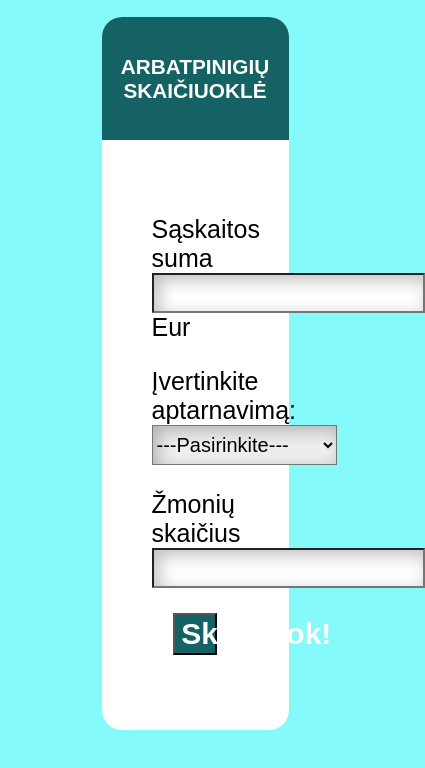
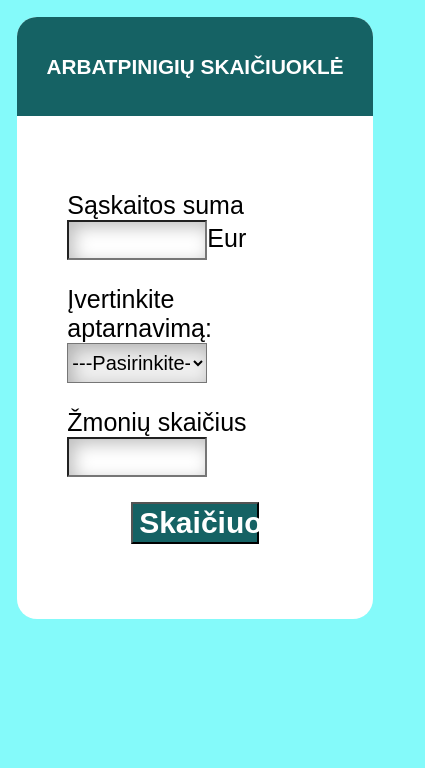
Before and after one commit to Tumas11/Arbatpinigiai, a plain HTML site: page index.html in a window 390 px wide. Shown: the whole page, 425 px wide, since content can reach past the window. Drawn offline with Linux system fonts and the light colour scheme.

Commit message:
pritaikyta ekranams

```diff
--- a/CSS/style.css
+++ b/CSS/style.css
@@ -9,7 +9,7 @@ body{
     /* text-align: center; */
 }
 .container{
-    width: 50%;
+    width: 35%;
     border-radius: 20px;
     background-color: white;
     margin: 2vh auto;
@@ -59,3 +59,22 @@ border-bottom-right-radius: 20px;
 .rodyti{
     display: block;
 }
+@media (max-width: 1200px) {
+    .container{
+        width: 50%;
+    }
+}
+@media (max-width: 992px) {
+    .container{
+        width: 70%;
+    }
+
+}
+@media (max-width: 768px) {
+    .container{
+        width: 95%;
+    }
+    .langelis {
+        width: 7em;
+    }
+}
```
